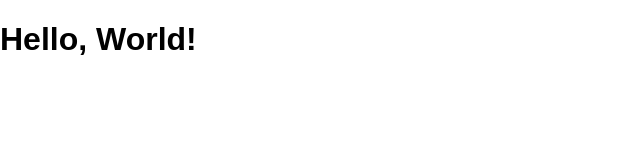
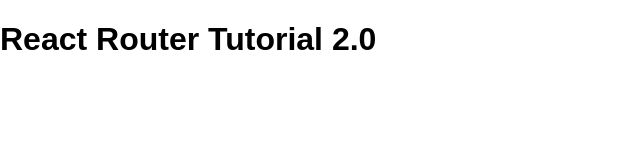
Before and after one commit to cfsanderson/react-routing-2, a React app: page / in a window 1280 px wide. Shown: the whole page, without its empty margins (0-640 px from the left). Built offline with nearby package versions, Linux system fonts and the light colour scheme; some packages are replaced by stand-ins of ours.

```diff
--- a/src/components/App.js
+++ b/src/components/App.js
@@ -3,7 +3,7 @@
 class App extends Component {
   render () {
     return <div>
-      <h1>Hello, World!</h1>
+      <h1>React Router Tutorial 2.0</h1>
     </div>
   }
 }
--- a/src/index.html
+++ b/src/index.html
@@ -3,7 +3,7 @@
 <head lang="en">
   <meta charset="UTF-8">
   <meta name="viewport" content="width=device-width, user-scalable=no, minimum-scale=1.0, maximum-scale=1.0">
-  <title>React Routing 2</title>
+  <title>React Router Tutorial 2.0</title>
   <style>#root .loading { position: fixed; top: 0; right: 0; left: 0; bottom: 0; display: flex; justify-content: center; align-items: center; }</style>
 </head>
 <body>
```
Also changed, not shown: README.md.
